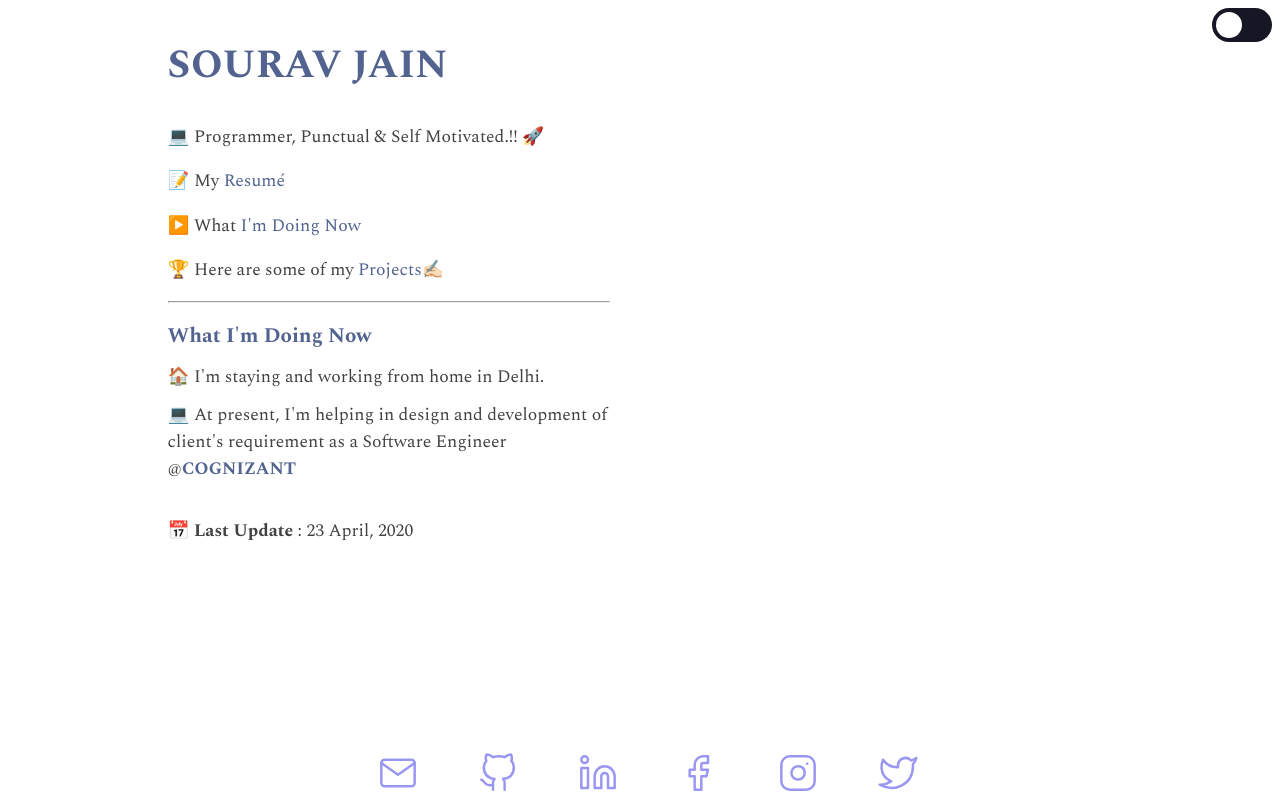
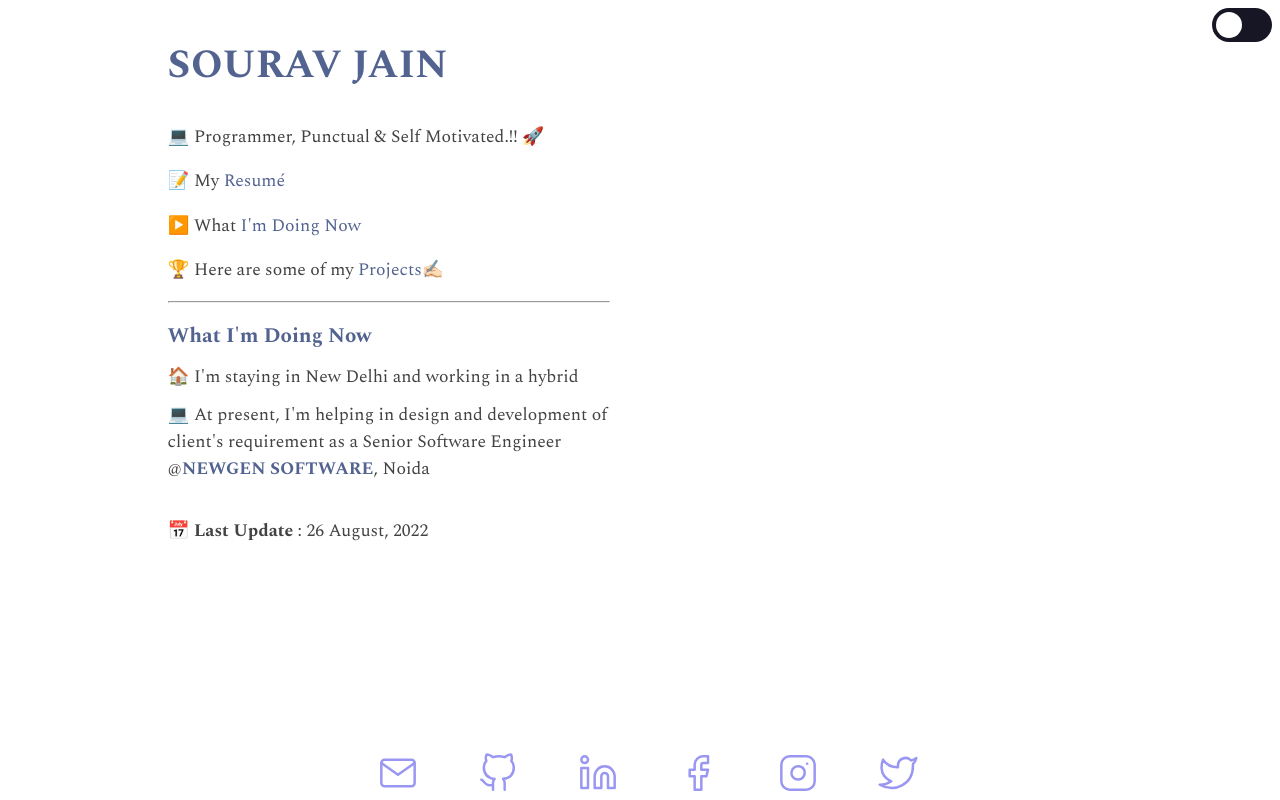
Before and after one commit to thesouravjain/myPortfolio, an Angular app: page /now in a window 1280 px wide. Built offline with nearby package versions, Linux system fonts and the light colour scheme.

Commit message:
Update now.component.html

```diff
--- a/src/app/components/now/now.component.html
+++ b/src/app/components/now/now.component.html
@@ -1,10 +1,10 @@
 <div>
     <h2><b>What I'm Doing Now</b></h2>
     <div class="project">
-      <p>🏠 I'm staying and working from home in Delhi.</p>
-      <p>💻 At present, I'm helping in design and development of client's requirement as a Software Engineer @<b><a href="https://www.cognizant.com/" target="_blank">COGNIZANT</a></b></p>
+      <p>🏠 I'm staying in New Delhi and working in a hybrid </p>
+      <p>💻 At present, I'm helping in design and development of client's requirement as a Senior Software Engineer @<b><a href="https://www.newgensoft.com/" target="_blank">NEWGEN SOFTWARE</a></b>, Noida</p>
       <br>
-      <p><b>📅 Last Update</b> : 23 April, 2020</p>
+      <p><b>📅 Last Update</b> : 26 August, 2022</p>
     </div>
 
 </div>
```
